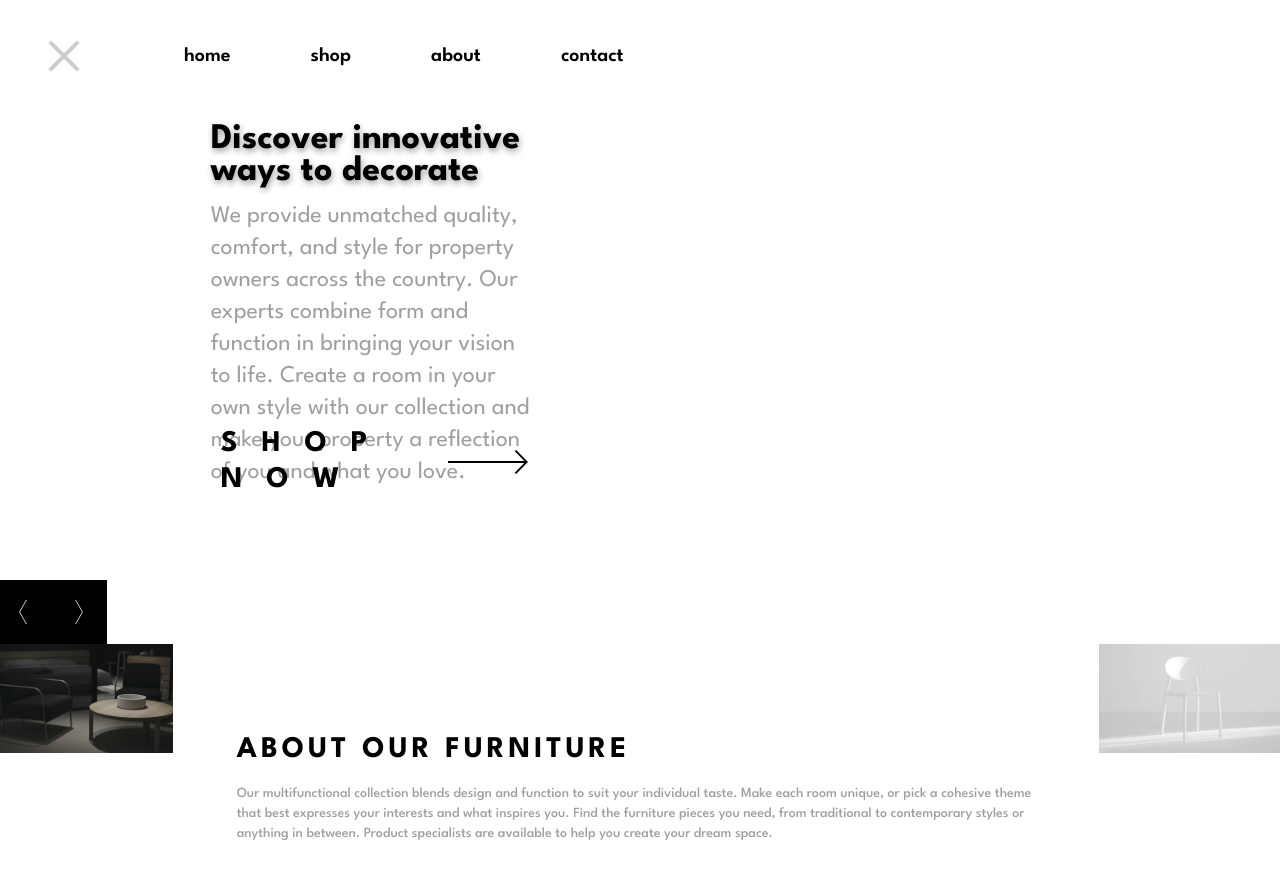
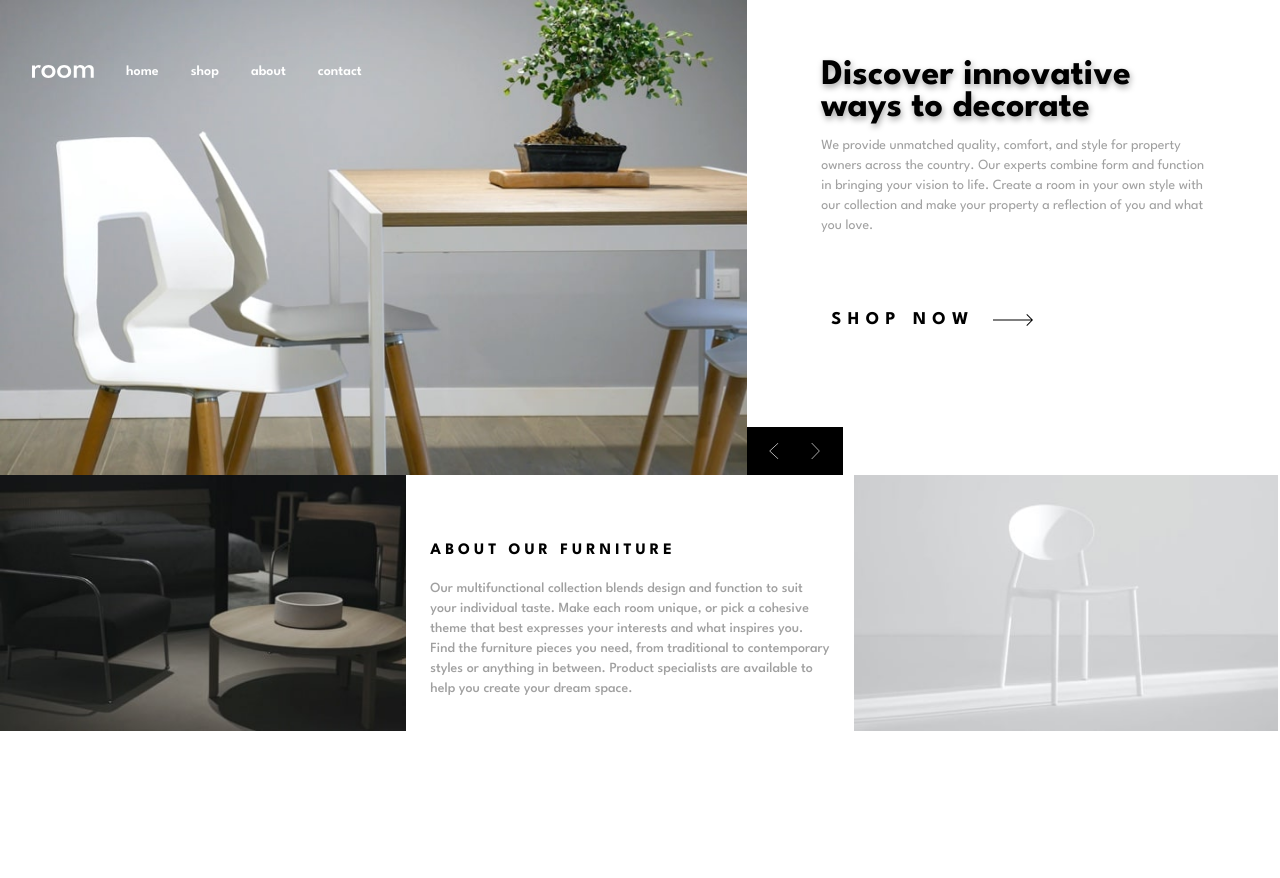
Before and after one commit to Aggressive-Mohammed/room-home-page, a React (Vite) app: page / in a window 1280 px wide. Shown: the top 878 px of the page. After the commit the page ends 816 px from the top, so only its background shows below. Built offline with nearby package versions, Linux system fonts and the light colour scheme.

Commit message:
laptop layout

```diff
--- a/src/components/Hero.tsx
+++ b/src/components/Hero.tsx
@@ -40,47 +40,47 @@ const HeroSection = () => {
   };
 
   return (
-    <section className="lg:grid lg:grid-rows-2">
+    <section className="desktop:grid lg:grid-rows-2 desktop:max-h-fit">
       {/* First row of the section with image and content */}
       <div className="lg:grid lg:grid-cols-12">
-        <figure className="relative desktop:col-span-7">
+        <figure className="relative lg:col-span-7 desktop:col-span-7">
           <img
             src={backgroundImages[index]}
             alt={`Hero background ${index + 1}`}
-            className="w-full"
+            className="w-full lg:h-full"
           />
-          <div className="absolute bottom-0 right-0 lg:block desktop:hidden">
+          <div className="absolute bottom-0 right-0 lg:hidden desktop:hidden">
             {/* Scroll component for navigation */}
             <Scroll onNext={nextContent} onPrev={prevContent} />
           </div>
         </figure>
 
-        <div className="lg:col-span-5 flex flex-col items-center lg:relative md:px-6 md:my-6">
-          <header className="max-w-80 text-xs px-4 py-6 md:max-w-2xl lg:max-w-sm lg:my-16 lg:mx-16">
+        <div className="lg:col-span-5 flex flex-col items-center lg:items-center lg:relative md:px-6 md:my-6 lg:my-0 desktop:max-w-2xl desktop:px-6 desktop:mt-8">
+          <header className="max-w-80 text-xs px-4 py-6 md:max-w-2xl lg:max-w-md lg:my-6 lg:px-8 desktop:max-w-2xl">
             <h1
-              className="font-semibold py-4 leading-7 text-3xl md:text-6xl md:font-semibold lg:text-4xl lg:font-bold lg:leading-8 lg:py-3"
+              className="font-semibold py-4 leading-7 text-3xl md:text-6xl md:font-semibold lg:text-4xl desktop:text-5xl lg:font-bold lg:leading-8 lg:py-3"
               style={textShadows[index]}
             >
               {/* Dynamic header content */}
               {headers[index]}
             </h1>
-            <p className="text-neural h-24 md:text-2xl">
+            <p className="text-neural h-24 md:text-2xl lg:text-sm lg:h-10 desktop:text-lg">
               {/* Dynamic paragraph content */}
               {paragraphs[index]}
             </p>
-            <div className="flex items-center py-6 cursor-pointer desktop:hover:opacity-35 md:mt-24 desktop:mt-8">
+            <div className="flex items-center py-6 cursor-pointer desktop:hover:opacity-35 md:mt-24 desktop:mt-20">
               {/* Shop now link for navigation */}
               <Link
                 to={'/shop'}
-                className="text-black tracking-[.5rem] font-medium text-sm uppercase md:text-3xl md:tracking-[1.5rem] md:font-bold desktop:text-xl desktop:font-bold"
+                className="text-black tracking-[.5rem] font-medium text-sm uppercase md:text-3xl lg:text-lg md:tracking-[1.5rem] md:font-bold lg:tracking-[.4rem] desktop:text-xl desktop:font-bold"
                 aria-label="Shop now"
               >
                 Shop now
               </Link>
-              <img src={arrowIcon} alt="Arrow Icon" className="h-2 mx-2 md:h-6 desktop:h-4" />
+              <img src={arrowIcon} alt="Arrow Icon" className="h-2 mx-2 md:h-6 lg:h-3 desktop:h-4" />
             </div>
           </header>
-          <div className="hidden absolute bottom-0 left-0 desktop:hidden">
+          <div className="hidden absolute bottom-0 left-0 lg:block desktop:block">
             {/* Scroll component for navigation */}
             <Scroll onNext={nextContent} onPrev={prevContent} />
           </div>
@@ -88,19 +88,20 @@ const HeroSection = () => {
       </div>
 
       {/* Second row of the section with additional images and content */}
-      <div className="flex flex-col md:flex md:flex-col lg:flex lg:flex-row">
-        <figure className="">
+      <div className="flex flex-col md:flex md:flex-col lg:flex lg:flex-row lg:max-h-64 lg:max-w-full desktop:flex desktop:flex-row desktop:max-h-80">
+        <figure className="lg:max-w-full desktop:max-w-md">
           {/* Dark-themed image */}
           <img
             src={aboutdark}
             alt="A dark-themed furniture setup"
-            className="md:w-full"
+            className="md:w-full w-max lg:h-full lg:max-w-xl desktop:h-full"
             aria-hidden="true"
           />
         </figure>
-        <div className="md:items-center md:justify-center md:my-16">
-          <article className="max-w-80 md:max-w-none text-xs px-4 py-6 md:flex md:flex-col md:h-80 md:px-16 desktop:basis-7/12">
-            <header className="font-bold text-black uppercase text-sm md:text-3xl tracking-[2px] md:tracking-[4px]">
+
+        <div className="md:items-center md:justify-center md:my-16 lg:max-w-md desktop:basis-2/4 desktop:max-w-xl">
+          <article className="max-w-80 md:max-w-none text-xs px-4 py-6 lg:py-0 md:flex md:flex-col md:h-80 md:px-16 lg:max-w-lg desktop:my-0 desktop:h-28 lg:px-6 desktop:px-4">
+            <header className="font-bold text-black uppercase text-sm md:text-3xl tracking-[2px] lg:text-base md:tracking-[4px] desktop:text-2xl">
               <h2 id="about-section">About our furniture</h2>
             </header>
             <p className="font-medium text-xs text-neural h-40 w-full mt-4 md:text-2xl md:font-sm lg:text-sm desktop:font-medium desktop:text-lg">
@@ -109,12 +110,13 @@ const HeroSection = () => {
             </p>
           </article>
         </div>
-        <figure className="">
+
+        <figure className="lg:max-w-lg desktop:max-w-md">
           {/* Light-themed image */}
           <img
             src={aboutlight}
             alt="A light-themed furniture setup"
-            className="md:w-full"
+            className="md:w-full lg:w-max lg:h-full desktop:h-full"
             aria-hidden="true"
           />
         </figure>
--- a/src/components/Navbar.tsx
+++ b/src/components/Navbar.tsx
@@ -14,9 +14,9 @@ const Navbar: React.FC = () => {
   };
 
   return (
-    <header className="items-center absolute z-10 w-full desktop:w-1/3 desktop:inline-block desktop:mt-8">
+    <header className="items-center absolute z-10 w-full desktop:w-1/3 lg:block desktop:inline-block lg:mt-4 desktop:mt-8">
       {/* Top bar for mobile view with hamburger menu and logo */}
-      <div className="flex justify-start px-4 py-8 md:mt-8 md:ml-8 desktop:hidden">
+      <div className="flex justify-start px-4 py-8 md:mt-8 md:ml-8 lg:hidden desktop:hidden">
         <img
           src={hamburgerIcon}
           alt="Menu"
@@ -30,32 +30,33 @@ const Navbar: React.FC = () => {
       {/* Navigation menu */}
       <nav
         id="nav-menu"
-        className={`nav w-full py-4 h-screen desktop:h-8 items-center absolute top-0 z-20 text-black desktop:text-white font-semibold text-base ${isNavOpen ? "responsive_nav" : ""}`}
+        className={`nav w-full py-4 h-screen desktop:h-8 items-center absolute top-0 z-20 text-black lg:text-white desktop:text-white font-semibold text-base ${isNavOpen ? "responsive_nav" : ""}`}
         aria-hidden={!isNavOpen} // Accessibility: Hides the menu from screen readers when not visible
       >
         <div className="flex flex-col w-full h-full">
           {/* Menu items container */}
-          <div className="bg-white absolute w-full desktop:w-1/3 top-0 text-sm h-20 flex items-center
+          <div className="bg-white absolute w-full desktop:w-1/3 lg:desktop:w-1/3 top-0 text-sm h-20 flex items-center
           md:h-28
-          md:text-xl	 justify-around
+          md:text-xl justify-around
           md:justify-start
-          desktop:bg-unset desktop:text-base desktop:font-semibold">
+          lg:text-sm
+          desktop:bg-unset lg:bg-unset desktop:text-base desktop:font-semibold">
             <img
               src={closeIcon}
               alt="Close menu"
-              className="inline h-3 mr-8 ml-4 md:ml-12 md:mr-16 cursor-pointer md:h-8 text-white desktop:hidden"
+              className="inline h-3 mr-8 ml-4 md:ml-12 md:mr-16 cursor-pointer md:h-8 text-white lg:hidden desktop:hidden"
               onClick={toggleNavbar}
               aria-label="Close menu"
             />
-            <img src={logo} alt="Logo" className="mx-16 hidden  desktop:block" />
+            <img src={logo} alt="Logo" className="mx-16 hidden  desktop:block lg:block lg:ml-8 lg:mr-4" />
             {/* Navigation links */}
-            <Link to={'/'} className="px-2 py-2 md:mx-8 desktop:px-4" aria-label="Home">home</Link>
-            <Link to={'/shop'} className="px-2 py-2 md:mx-8  desktop:px-4" aria-label="Shop">shop</Link>
-            <Link to={'/about'} className="px-2 py-2 md:mx-8 desktop:px-4" aria-label="About">about</Link>
-            <Link to={'/contact'} className="px-2 py-2 md:mx-8 desktop:px-4" aria-label="Contact">contact</Link>
+            <Link to={'/'} className="px-2 py-2 md:mx-8 desktop:px-4 lg:mx-2" aria-label="Home">home</Link>
+            <Link to={'/shop'} className="px-2 py-2 md:mx-8  desktop:px-4 lg:mx-2" aria-label="Shop">shop</Link>
+            <Link to={'/about'} className="px-2 py-2 md:mx-8 lg:mx-2 desktop:px-4" aria-label="About">about</Link>
+            <Link to={'/contact'} className="px-2 py-2 md:mx-8 lg:mx-2 desktop:px-4" aria-label="Contact">contact</Link>
           </div>
           {/* Background overlay for mobile view */}
-          <div className="bg-black w-full flex flex-col items-start justify-center bg-opacity-50 h-full lg:hidden">
+          <div className="bg-black w-full flex flex-col items-start justify-center bg-opacity-50 h-full lg:hidden desktop:hidden">
           </div>
         </div>
       </nav>
--- a/src/components/Scroll.tsx
+++ b/src/components/Scroll.tsx
@@ -11,7 +11,6 @@ const Scroll: React.FC<ScrollProps> = ({ onPrev, onNext }) => {
   const scrollContainerRef = useRef<HTMLDivElement>(null);
 
   useEffect(() => {
-    // Function to handle keyboard navigation
     const handleKeyDown = (event: KeyboardEvent) => {
       if (event.key === 'ArrowLeft') {
         onPrev();
@@ -20,43 +19,37 @@ const Scroll: React.FC<ScrollProps> = ({ onPrev, onNext }) => {
       }
     };
 
-    const scrollContainer = scrollContainerRef.current;
-    // Add event listener for keyboard navigation
-    scrollContainer?.addEventListener('keydown', handleKeyDown);
-
-    // Clean up event listener on component unmount
+    document.addEventListener('keydown', handleKeyDown);
     return () => {
-      scrollContainer?.removeEventListener('keydown', handleKeyDown);
+      document.removeEventListener('keydown', handleKeyDown);
     };
   }, [onPrev, onNext]);
 
   return (
     <div
       ref={scrollContainerRef}
-      tabIndex={0} // Makes the div focusable for keyboard events
-      className='flex items-center justify-center bg-black h-8 w-14 md:h-16 md:w-28 desktop:h-16 desktop:w-40 desktop:justify-around'
+      tabIndex={0}
+      className='flex items-center justify-center bg-black h-8 w-14 md:h-14 md:w-28 lg:h-12 desktop:h-16 desktop:w-40 lg:w-24 desktop:justify-around'
       aria-label="Scroll Navigation"
     >
-      {/* Button to scroll left */}
       <button
         onClick={onPrev}
-        className='hover:bg-dark-gray p-3 flex items-center justify-center md:py-5 md:px-6 desktop:py-4 desktop:px-8'
+        className='hover:bg-dark-gray p-3 flex items-center justify-center md:py-5 md:px-6 lg:px-4 lg:py-3 desktop:py-4 desktop:px-8'
         aria-label="Scroll Left"
         role="button"
       >
-        <img src={angleLeft} alt="Scroll Left" className='h-2 md:h-6 desktop:h-8' />
+        <img src={angleLeft} alt="Scroll Left" className='h-2 md:h-4 lg:h-4 desktop:h-8' />
       </button>
-      {/* Button to scroll right */}
       <button
         onClick={onNext}
-        className='hover:bg-dark-gray p-3 flex items-center md:py-5 md:px-6 justify-center desktop:py-4 desktop:px-8'
+        className='hover:bg-dark-gray p-3 flex items-center justify-center md:py-5 md:px-6 lg:px-4 lg:py-3 desktop:py-4 desktop:px-8'
         aria-label="Scroll Right"
         role="button"
       >
-        <img src={angleRight} alt="Scroll Right" className='h-2 md:h-6 desktop:h-8' />
+        <img src={angleRight} alt="Scroll Right" className='h-2 md:h-4 lg:h-4 desktop:h-8' />
       </button>
     </div>
   );
-}
+};
 
 export default Scroll;
```
Also changed, not shown: src/components/Navbar.css (line endings or trailing spaces).
